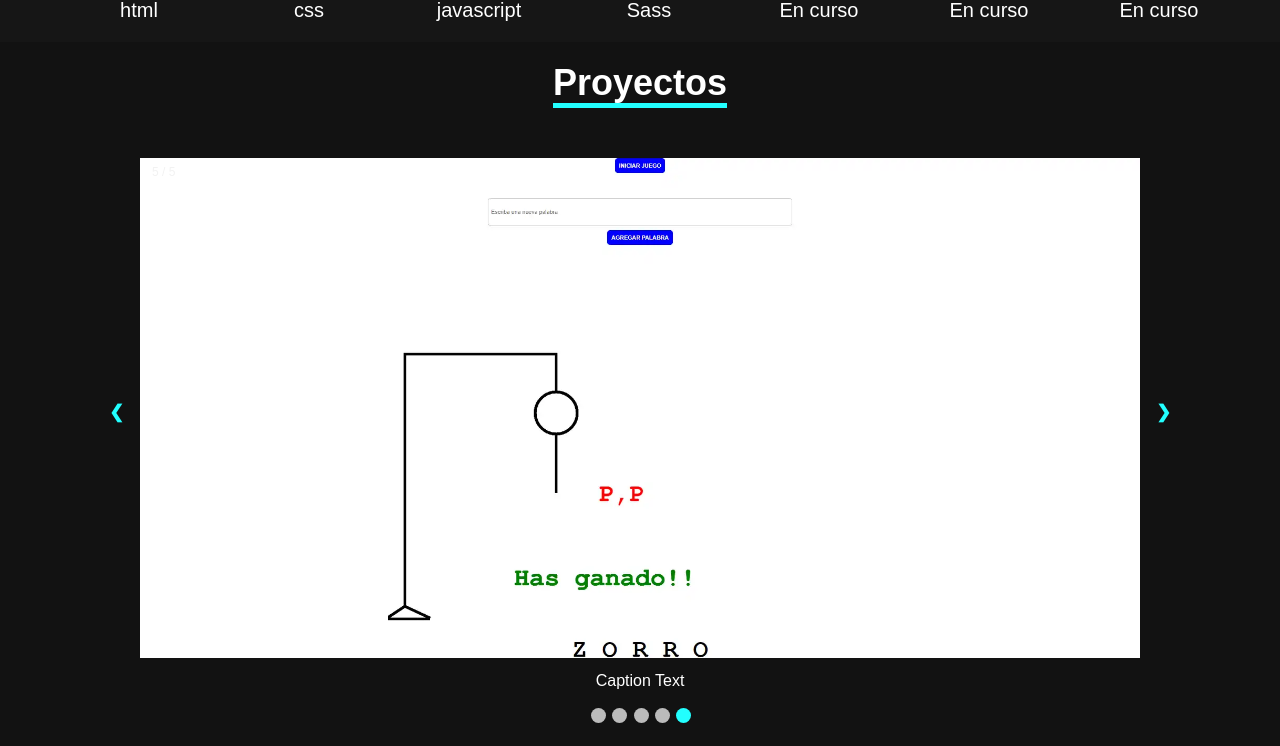
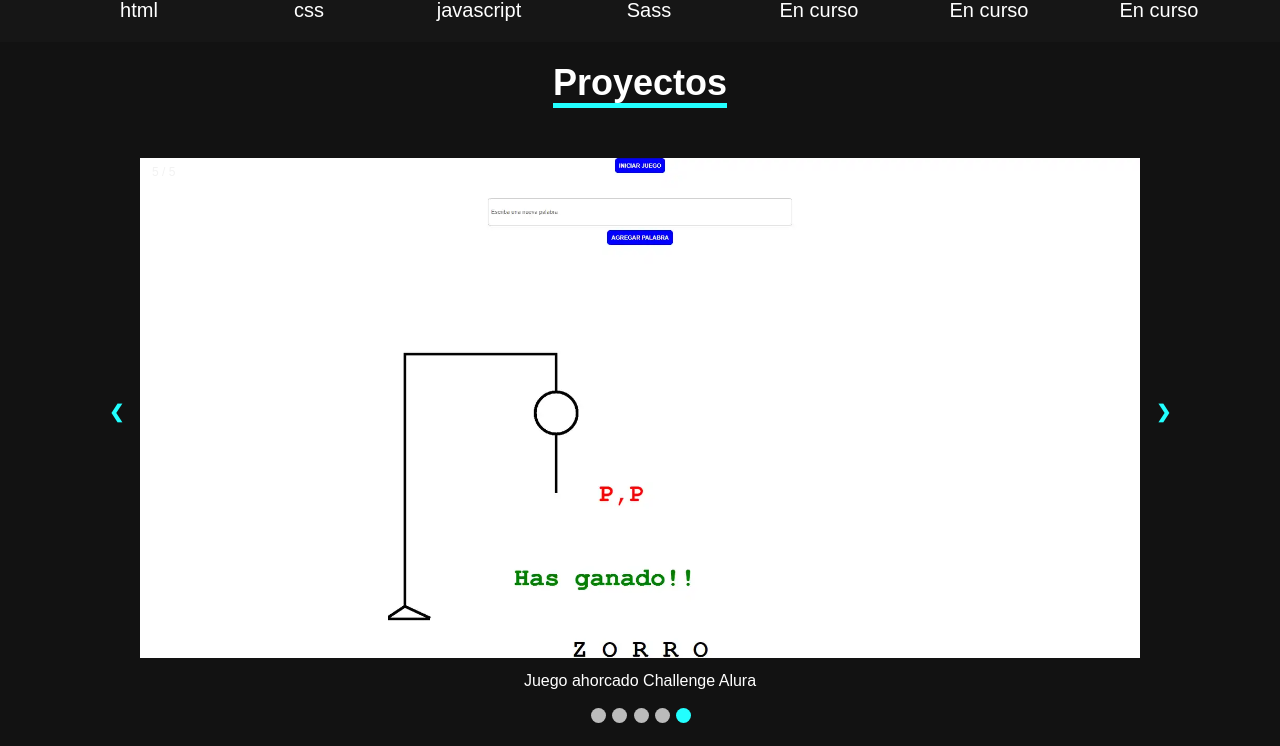
Before and after one commit to GiovanniPati77/Miportafolio, a plain HTML site: page index.html in a window 1280 px wide. Shown: the part 1548-2294 px from the top of the page. Drawn offline with Linux system fonts and the light colour scheme; a web font is replaced by a local one.

Commit message:
correccion error seccion proyectos

```diff
--- a/index.html
+++ b/index.html
@@ -116,7 +116,7 @@
           <img src="build/img/blog cafe.png" alt="web-blog-cafe">
         </picture>
         <div class="text">
-          Blog cafe realizado en Udemy
+           Blog cafe realizado en Udemy
         </div>
       </div>
       <div class="mySlides fade">
@@ -125,7 +125,7 @@
           <source srcset="build/img/store.webp" type="image/webp">
           <img src="build/img/store.png" alt="web-blog-cafe">
         </picture>
-        <div class="text">Caption Text</div>
+        <div class="text">Tienda ropa Curso Udemy</div>
       </div>
       <div class="mySlides fade">
         <div class="numbertext">3 / 5</div>
@@ -133,7 +133,7 @@
           <source srcset="build/img/pagina 1.webp" type="image/webp">
           <img src="build/img/pagina 1.png" alt="web-blog-cafe">
         </picture>
-        <div class="text">Caption Text</div>
+        <div class="text">Pagina web Curso Udemy</div>
       </div>
       <div class="mySlides fade">
         <div class="numbertext">4 / 5</div>
@@ -141,7 +141,7 @@
           <source srcset="build/img/encriptador.webp" type="image/webp">
           <img src="build/img/encriptador.png" alt="encriptador">
         </picture>
-        <div class="text">Caption Text</div>
+        <div class="text">Enciptador de texto challenge de Alura</div>
       </div>
       <div class="mySlides fade">
         <div class="numbertext">5 / 5</div>
@@ -149,7 +149,7 @@
           <source srcset="build/img/ahorcado.webp" type="image/webp">
           <img src="build/img/ahorcado.png" alt="juego-ahorcado">
         </picture>
-        <div class="text">Caption Text</div>
+        <div class="text">Juego ahorcado Challenge Alura</div>
       </div>
       <a class="prev" onclick="plusSlides(-1)">&#10094;</a>
       <a class="next" onclick="plusSlides(1)">&#10095;</a>
```
